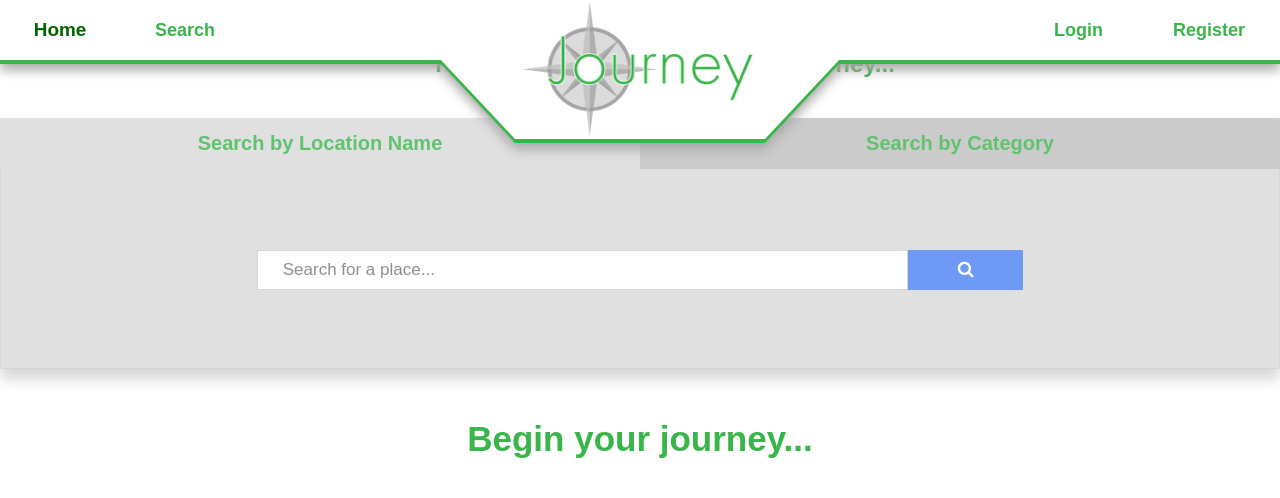
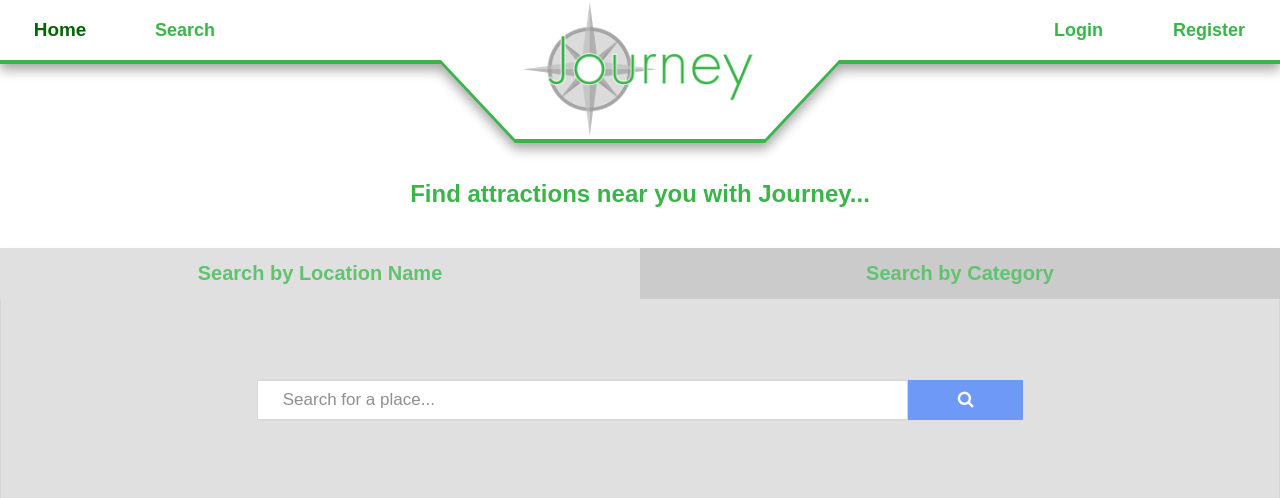
Before and after one commit to BruceWiseman/Journey, a web app: file homePage.html in a window 1280 px wide. Shown: the top 498 px of the page. Run offline with its HTML, style and script files only (its server is not run), Linux system fonts and the light colour scheme; some libraries are stand-ins or nearby versions.

Commit message:
margin and padding on home changes

```diff
--- a/StyleSheets/homeStyle.css
+++ b/StyleSheets/homeStyle.css
@@ -136,8 +136,9 @@
 #searchHead{
   font-family: sans-serif;
   color: #39B54A;
-  padding-left: 50px;
-  padding-top: 50px;
+  display: block;
+  margin: auto;
+  padding-top: 180px;
   text-align:center;
 }
 
```
